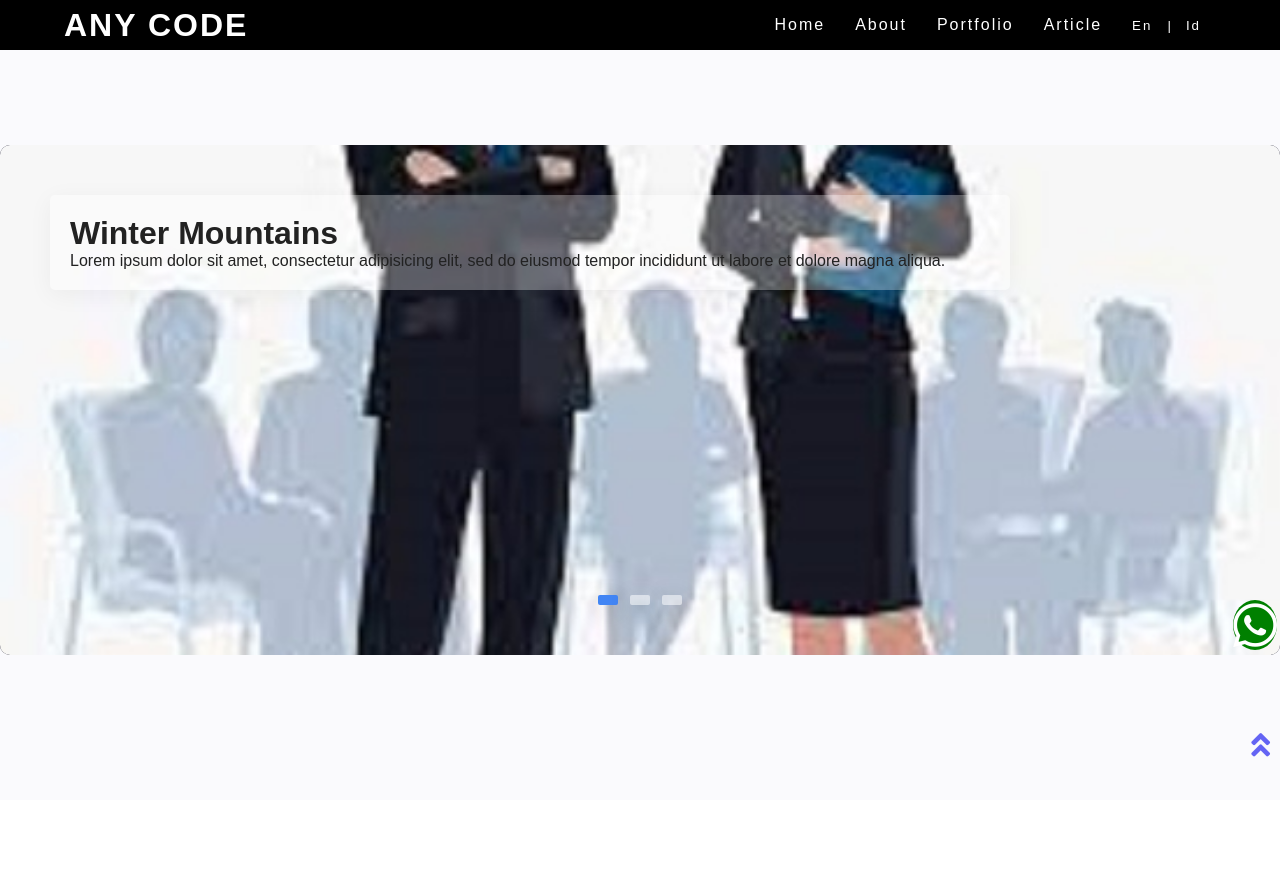
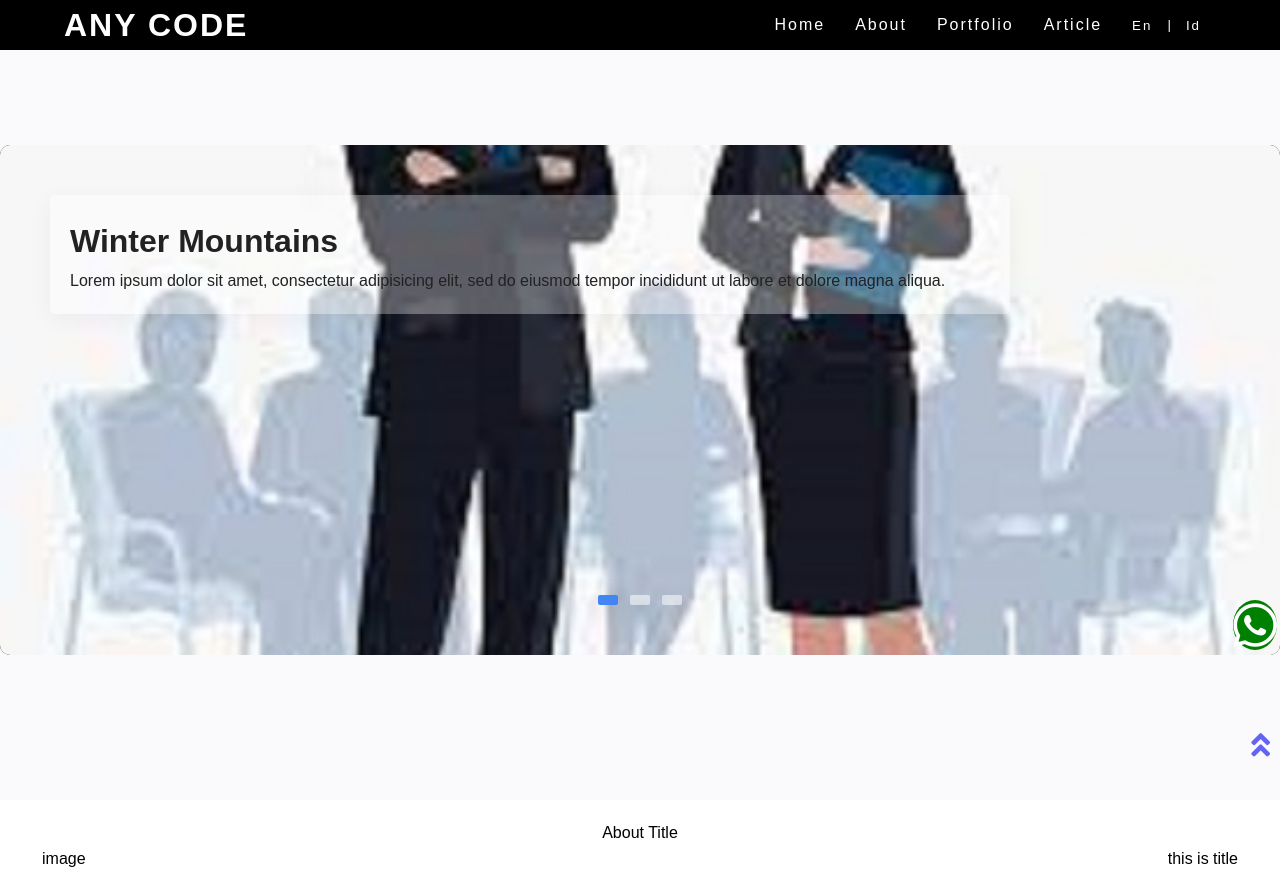
Before and after one commit to fikrikemalakbar/mytemplates, a PHP site: page / in a window 1280 px wide. Before the commit the page ends 757 px from the top, so only its background shows below. Run offline with PHP 8.4, Linux system fonts and the light colour scheme.

Commit message:
make flex about home

```diff
--- a/front/css/main.css
+++ b/front/css/main.css
@@ -9,6 +9,7 @@
 body{
   min-height: 100vh;
   background-color: #fff;
+  line-height: 1.65;
 }
 a{
   text-decoration: none;
@@ -83,7 +84,7 @@ ul.nDesc li a.active{
   display :none;
 }
 /* slide */
-main banner {
+aside {
   height: 100vh;
   display: flex;
   justify-content: center;
@@ -193,6 +194,25 @@ main banner {
 
 .navigation-visibility .slide-icon.active{
   background: #4285F4;
+}
+.container-aboutHome{
+  width: 95%;
+  margin: 10px auto;
+  padding: 10px;
+  box-sizing: border-box;
+}
+.aboutHomeTitle{
+  display: flex;
+  justify-content: center;
+}
+.rowAboutHome{
+  display: flex;
+}
+.aboutHomeImg{
+flex-grow: 1;
+}
+.aboutHometxt{
+flex-grow: 3;
 }
 footer .footer-social{
 display: flex;
@@ -309,7 +329,7 @@ footer .footer-toTop{
     display: none;
   }
   /* slider */
-  main banner .slider{
+  aside .slider{
     margin-top: 100px;
     z-index: 4;
   }
--- a/index.php
+++ b/index.php
@@ -38,8 +38,7 @@
     </header>
 
 
-<main>
-  <banner>
+<aside>
   <div class="slider">
       <div class="slide active">
         <img src="img/1.jpg" alt="">
@@ -62,8 +61,6 @@
           <p>Lorem ipsum dolor sit amet, consectetur adipisicing elit, sed do eiusmod tempor incididunt ut labore et dolore magna aliqua.</p>
         </div>
       </div>
-
-
       <div class="navigation">
         <i class="fas fa-chevron-left prev-btn"></i>
         <i class="fas fa-chevron-right next-btn"></i>
@@ -72,12 +69,24 @@
         <div class="slide-icon active"></div>
         <div class="slide-icon"></div>
         <div class="slide-icon"></div>
-
       </div>
     </div>
-  </banner>
-</main>
-
+</aside>
+<section>
+  <div class="container-aboutHome">
+    <div class="aboutHomeTitle">
+      About Title
+    </div>
+   <div class="rowAboutHome">
+   <div class="aboutHomeImg">
+      image
+    </div>
+    <div class="aboutHomeTxt">
+      this is title
+    </div>
+   </div>
+  </div>
+</section>
 <footer>
   <div class="footer-social">
   <a href="" class="fab fa-whatsapp"></a>
```
